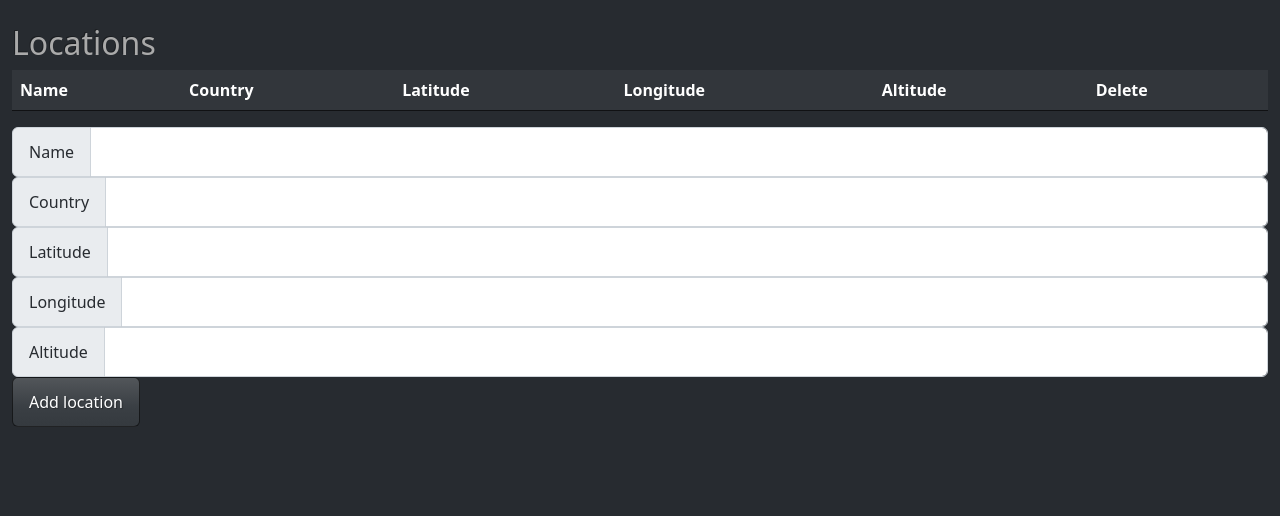
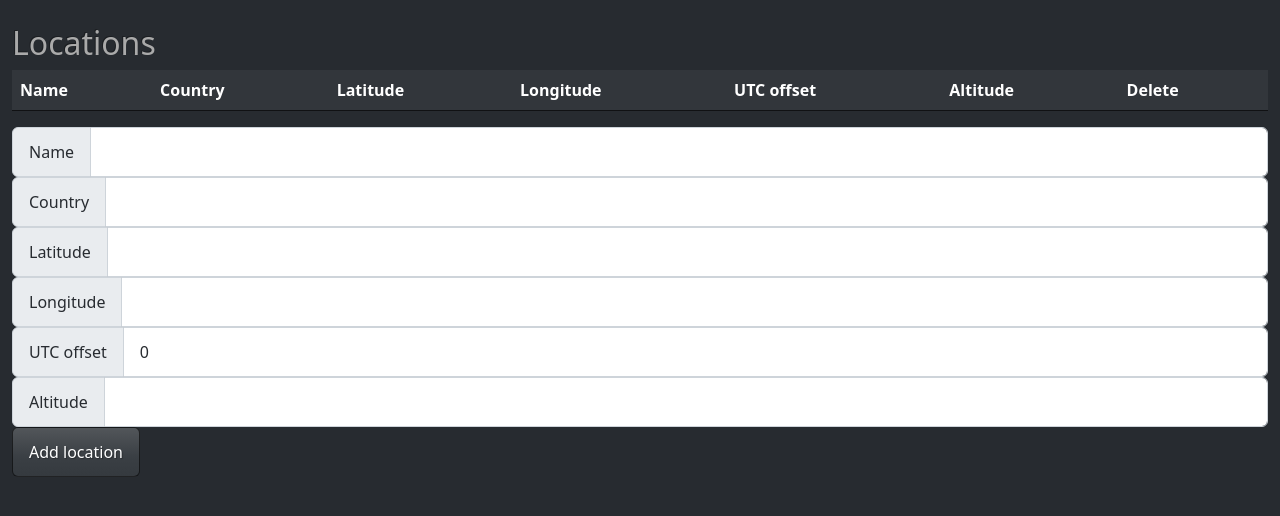
Before and after one commit to DanielAndreasen/astro-log, a Flask app: page /locations in a window 1280 px wide. Shown: the part 58-574 px from the top of the page. Run offline with Flask 3, Linux system fonts and the light colour scheme; the visitor is signed in with stand-in values (Sample User, id 1); lists and menus that the app fills with data are empty; some libraries are stand-ins or nearby versions.

Commit message:
Save UTC offset when adding new location

```diff
--- a/src/astrolog/web/app.py
+++ b/src/astrolog/web/app.py
@@ -509,6 +509,8 @@ def new_location() -> str:
     if not (longitude := form.get("longitude", None)):
         flash("Longitude must be provided", category="danger")
         return redirect(url_for("locations"))
+    if not (utcoffset := form.get("utcoffset", 0)):
+        flash("UTC offset not provided. Using default value of 0", category="warning")
     if not (altitude := form.get("altitude", None)):
         flash("Altitude must be provided", category="danger")
         return redirect(url_for("locations"))
@@ -517,6 +519,7 @@ def new_location() -> str:
         country=country,
         latitude=latitude,
         longitude=longitude,
+        utcoffset=utcoffset,
         altitude=altitude,
     )
     if created:
--- a/src/astrolog/web/templates/locations.html
+++ b/src/astrolog/web/templates/locations.html
@@ -4,7 +4,7 @@
 
 <h2>Locations</h2>
 
-<form action="{{url_for('alter_location')}}" method="POST">
+<form action="{{ url_for('alter_location') }}" method="POST">
   <table class="table table-hover">
     <thead>
     <tr>
@@ -13,6 +13,7 @@
       <th>Country</th>
       <th>Latitude</th>
       <th>Longitude</th>
+      <th>UTC offset</th>
       <th>Altitude</th>
       <th>Delete</th>
     </thead>
@@ -23,6 +24,7 @@
           <td>{{location.country}}</td>
           <td>{{location.latitude}}</td>
           <td>{{location.longitude}}</td>
+          <td>{{location.utcoffset}}</td>
           <td>{{location.altitude}}</td>
           <td>
             <button class="btn btn-danger" name="delete" value="{{location.id}}" type="submit">Delete</button></td>
@@ -50,6 +52,10 @@
       <input name="longitude" type="text" class="form-control">
     </div>
     <div class="input-group">
+      <span id="utcoffset" class="input-group-text">UTC offset</span>
+      <input name="utcoffset" type="text" class="form-control" value="0">
+    </div>
+    <div class="input-group">
       <span id="altitude" class="input-group-text">Altitude</span>
       <input name="altitude" type="text" class="form-control">
     </div>
```
